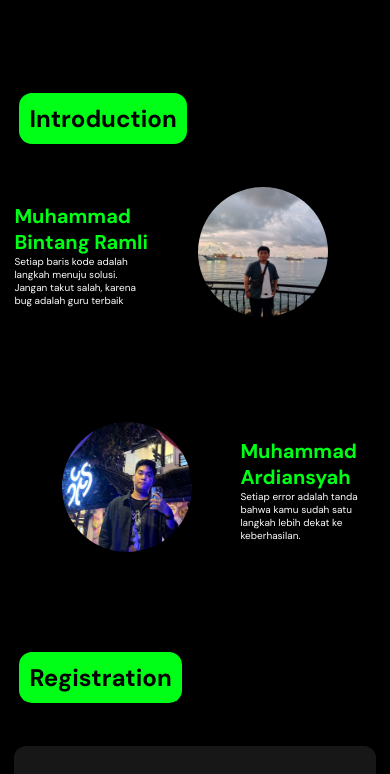
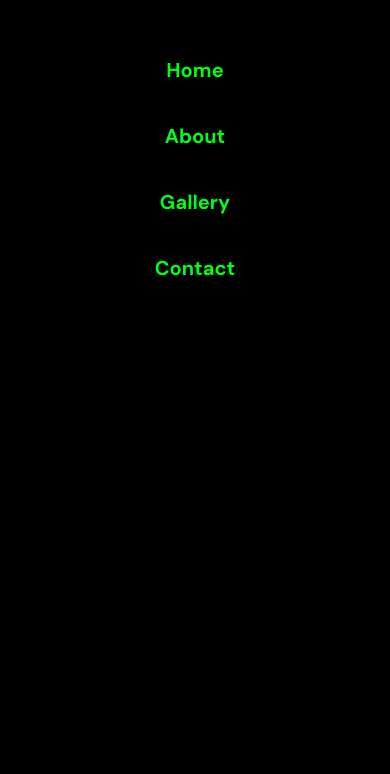
Before and after one commit to M-BintangR/html-css-uts, a plain HTML site: page src/index.html in a window 390 px wide. Both pictures are taken after a click on the element 342 px from the left and 32 px from the top of the page. Shown: the part 62-836 px from the top of the page. Drawn offline with Linux system fonts and the light colour scheme.

Commit message:
add: navbar mobile

```diff
--- /dev/null
+++ b/public/assets/js/navbar.js
@@ -0,0 +1,10 @@
+const burgerMenus = document.querySelector(".burger-menus");
+const navbarMobile = document.querySelector(".navbar-mobile");
+
+burgerMenus.addEventListener("click", function () {
+  if (navbarMobile.style.display === "block") {
+    navbarMobile.style.display = "none";
+  } else {
+    navbarMobile.style.display = "block";
+  }
+});
--- a/public/styles/navbar.css
+++ b/public/styles/navbar.css
@@ -73,3 +73,41 @@ ul {
 .brand .pretitle b {
   color: var(--primary);
 }
+
+/*NAVBAR MOBILE*/
+
+.navbar-mobile {
+  background-color: var(--black);
+  color: white;
+  position: fixed;
+  top: 73px;
+  left: 0;
+  right: 0;
+  z-index: 9999;
+  overflow: hidden;
+  transition: top 0.3s ease-in-out;
+  padding: 1rem;
+  display: none;
+  height: 100%;
+}
+
+.navbar-mobile div {
+  text-align: center;
+  margin: 20px 20px;
+  padding: 10px;
+}
+
+.navbar-mobile div a {
+  color: var(--primary);
+  font-size: 20px;
+  text-decoration: none;
+  font-weight: 700;
+  transition: 200ms;
+  padding: 10px;
+}
+
+.navbar-mobile div a:hover {
+  background-color: var(--primary);
+  border-radius: 13px;
+  color: var(--black);
+}
--- a/src/index.html
+++ b/src/index.html
@@ -36,6 +36,13 @@
         <div></div>
         <div></div>
       </div>
+    </nav>
+
+    <nav class="navbar-mobile">
+      <div><a href="./index.html">Home</a></div>
+      <div><a href="./about.html">About</a></div>
+      <div><a href="./gallery.html">Gallery</a></div>
+      <div><a href="./contanct.html">Contact</a></div>
     </nav>
 
     <div class="container">
@@ -130,3 +137,5 @@
     </div>
   </body>
 </html>
+
+<script src="../public/assets/js/navbar.js"></script>
```
Also changed, not shown: src/about.html (+9 -0 lines), src/contanct.html (+9 -0 lines), src/gallery.html (+9 -0 lines).
